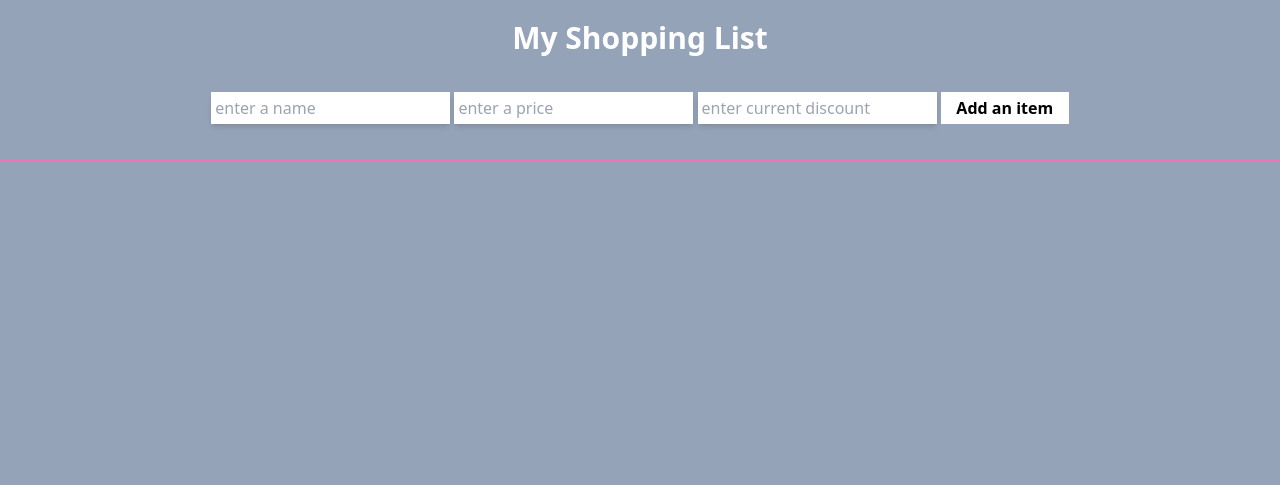
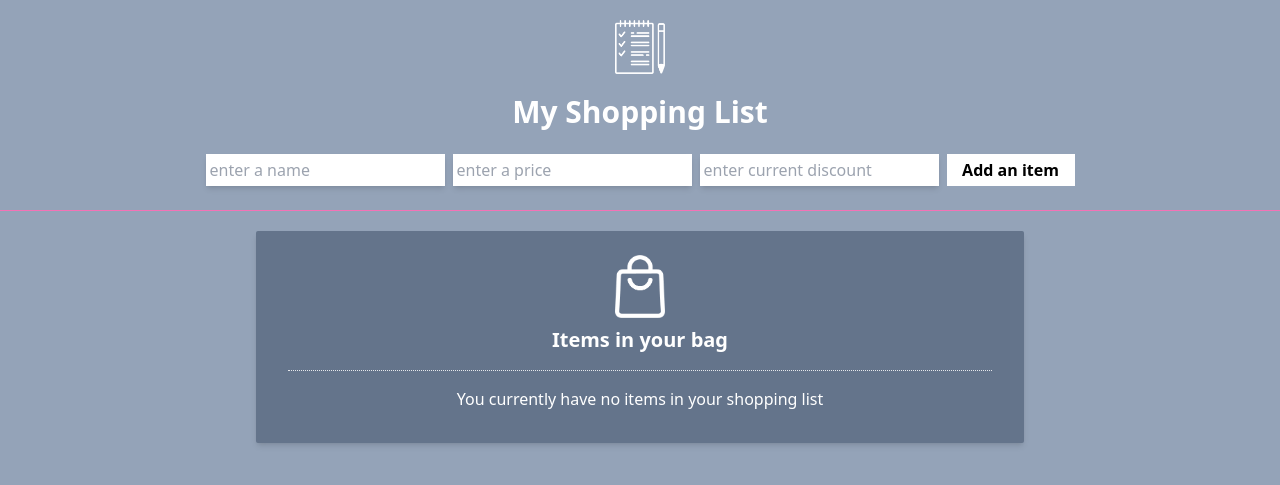
Before and after one commit to vtoch23/Python-Flask-Tailwind-Shopping-list, a Flask app: template templates/index.html in a window 1280 px wide. Shown: the top 485 px of the page. Run offline with Flask 3, Linux system fonts and the light colour scheme; the template is opened without the code that fills it, so the values that code supplies are empty; some libraries are stand-ins or nearby versions.

Commit message:
added icons and updated template and styles

```diff
--- a/templates/index.html
+++ b/templates/index.html
@@ -8,65 +8,70 @@
         <script src="https://cdn.tailwindcss.com"></script>
         <title>My Shopping List</title>
     </head>
+        <img src="../static/Shopping_List.png" width="50" class="mx-auto mt-5" alt="Shopping List">
     <h2 class="text-white font-bold text-3xl mx-auto max-w-fit mt-5"> My Shopping List</h2>
 
-    <body class="bg-slate-400">
-        <div class="from-slate-100 container lg:flex max-w-fit mx-auto my-9 sm:flex-none" >
-            <form action="/add_item" method="post">
-                <input class="input shadow-md border-teal-200 m-auto p-1" name="name" placeholder="enter a name">
-                <input class="input shadow-md border-teal-200 m-auto p-1" name="price" placeholder="enter a price">
-                <input class="input shadow-md border-teal-200 m-auto p-1" name="discount" placeholder="enter current discount">
-                <button class="bg-white font-black w-32 hover:bg-pink-400 hover:text-white hover:border-opacity-100 hover: border-white p-1" type="submit">Add an item</button>
-            </form>
-        </div>
+    <body class="bg-slate-400 mx-auto">
+        <form action="/add_item" method="post" class="max-w-fit lg:flex sm:flex-none content-between justify-items-center mx-auto my-5">
+            <input class="input shadow-md border-teal-200 m-1 p-1" name="name" placeholder="enter a name">
+            <input class="input shadow-md border-teal-200 m-1 p-1" name="price" placeholder="enter a price">
+            <input class="input shadow-md border-teal-200 m-1 p-1" name="discount" placeholder="enter current discount">
+            <button class="bg-white font-black w-32 hover:bg-pink-400 hover:text-white hover:border-opacity-100 hover: border-white p-1 m-1" type="submit">Add an item</button>
+        </form>
         <div class="flex-grow border-t border-pink-400"></div>
 
-        <div class="max-w-fit mx-auto">
+        <div class="max-w-screen-md mx-auto rounded-sm shadow-md px-8 pb-8 m-5 bg-slate-500 pt-4">
+            <img class="mx-auto my-2" src="../static/Shopping_Bag.png" width="50">
+            <h1 class="font-bold text-white text-xl max-w-fit mx-auto">Items in your bag</h1>
+            <div class="border-t border-dotted my-4"></div>
             {% if records %}
             <div class="grid grid-flow-col gap-x-10 justify-items-start">
                 <div class="grid-flow-col">
-                    <div class="grid col-auto text-white font-bold my-5">Name</div>
+                    <div class="grid col-auto text-pink-400 font-bold my-5 min-h-10">Name</div>
                     {% for record in records %}
-                    <div class="grid col-auto text-left my-5 font-bold  p-1">{{record.name}}</div>
+                    <div class="grid col-auto text-left text-white my-5 font-bold pt-1 pb-1 min-h-8">{{record.name}}</div>
                     {% endfor %}
                 </div>
 
                 <div class="grid-flow-col">
-                    <div class="grid col-auto text-white font-bold my-5">Price</div>
+                    <div class="grid col-auto text-pink-400 font-bold my-5 min-h-10">Price</div>
                     {% for record in records %}
-                    <div class="grid col-auto text-left my-5  p-1">£{{'%0.2f' | format(record.price)}}</div>
+                    <div class="grid col-auto text-left text-white  my-5 pt-1 pb-1 min-h-8">£{{'%0.2f' | format(record.price)}}</div>
                     {% endfor %}
                 </div>
 
                 <div class="grid-flow-col">
-                    <div class="grid col-auto text-white font-bold my-5"> Discount</div>
+                    <div class="grid col-auto text-pink-400 font-bold my-5 min-h-10"> Discount</div>
                     {% for record in records %}
-                    <div class="grid col-auto my-5  p-1">{{record.discount*100 | int }}%</div>
+                    <div class="grid col-auto my-5 pt-1 pb-1 text-white min-h-8">{{record.discount*100 | int }}%</div>
                     {% endfor %}
                 </div>
                 <div class="grid-flow-col">
-                    <div class="grid col-auto text-white font-bold my-5">Actual price</div>
+                    <div class="grid col-auto text-pink-400 font-bold my-5 min-h-10">Actual price</div>
                     {% for record in records %}
-                    <div  class="grid col-auto  my-5 bg-pink-300 p-1"> You paid £{{'%0.2f' | format(record.price - (record.price *
+                    <div  class="grid col-auto  my-5 bg-pink-300 p-1 px-2 min-h-8"> You paid £{{'%0.2f' | format(record.price - (record.price *
                         record.discount) | float)}}</div>
                     {% endfor %}
                 </div>
                 <div class="grid-flow-col">
-                    <div class="grid col-auto text-white font-bold my-5"> Remove item</div>
+                    <div class="grid col-auto text-pink-400 font-bold my-5 min-h-10"> Remove item</div>
                     {% for record in records %}
-                    <div class="grid col-auto bg-white text-black hover:bg-pink-400 hover:text-white justify-center my-5  p-1">
-                        <form action="/delete" method="post"><input type="hidden" name="id" value="{{record.id}}"><button
-                                type="submit">Delete</button></form>
-                    </div>
+                        <form action="/delete" method="post"><input type="hidden" name="id" value="{{record.id}}">
+                            <button type="submit" class="grid col-auto my-3 py-1 min-h-8 justify-items-center justify-around">
+                                <img src="../static/delete-icon.png" width="30">
+                            </button>
+                        </form>
                     {% endfor %}
                 </div>
             </div>
+            {% else %}
+            <h3 class="text-white max-w-fit mx-auto"> You currently have no items in your shopping list</h3>
             {% endif %}
         </div>
 
-        <div class="flex-grow border-t border-pink-400"></div>
+        <!-- <div class="flex-grow border-t border-pink-400"></div> -->
         {% if total %}
-        <div class="mx-auto max-w-screen-md bg-pink-100 mt-6">
+        <div class="mx-auto max-w-screen-md bg-white">
             <div class="grid grid-flow-col gap-x-20 justify-items-start px-10 py-5">
                 <div class="col-auto">
                     <div>
```
Also changed, not shown: static/Shopping_Bag-Grey.png (added), static/Shopping_Bag.png (added), static/Shopping_List.png (added), static/delete-circle-white.png (added), static/delete-circle.png (added), static/delete-icon.png (added).
